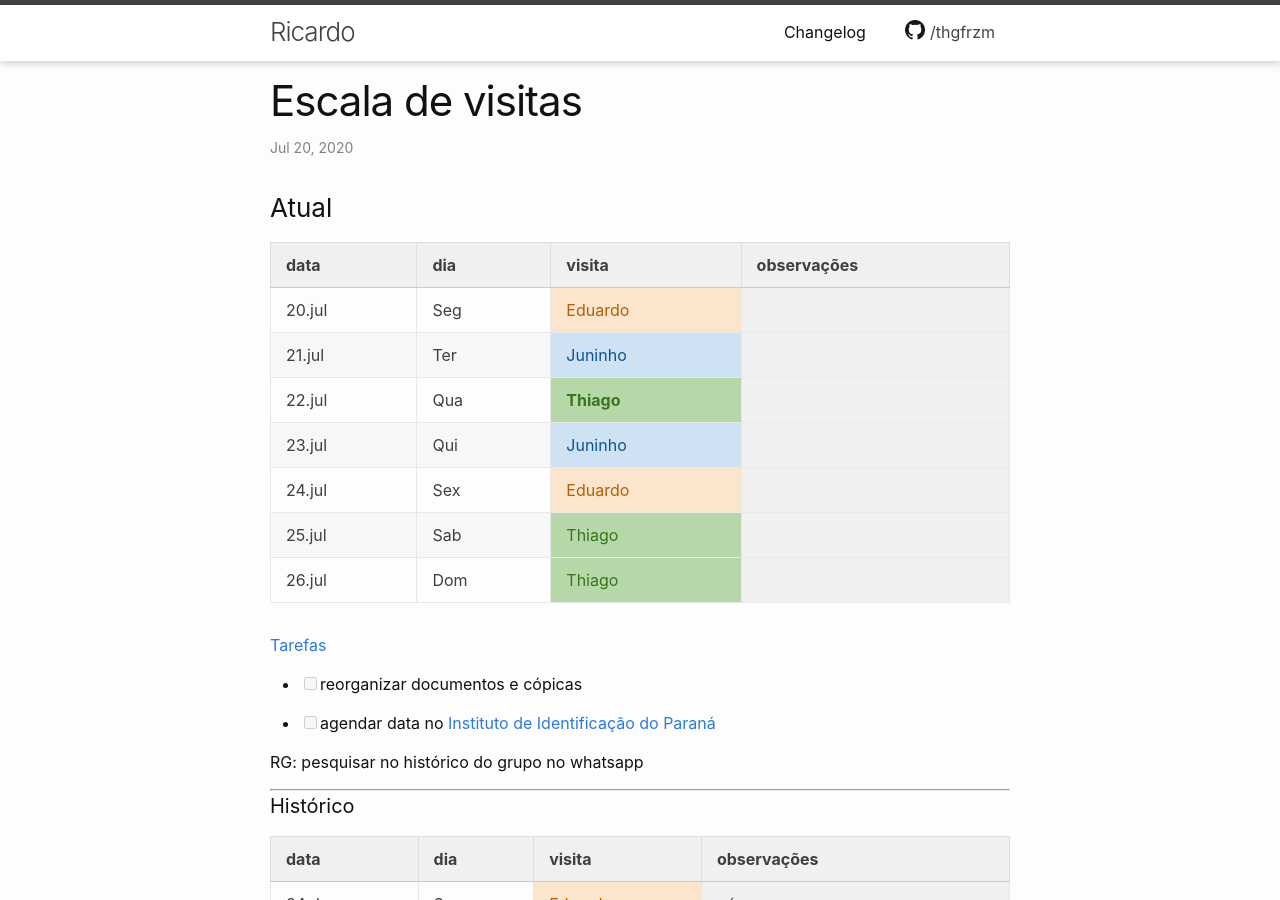
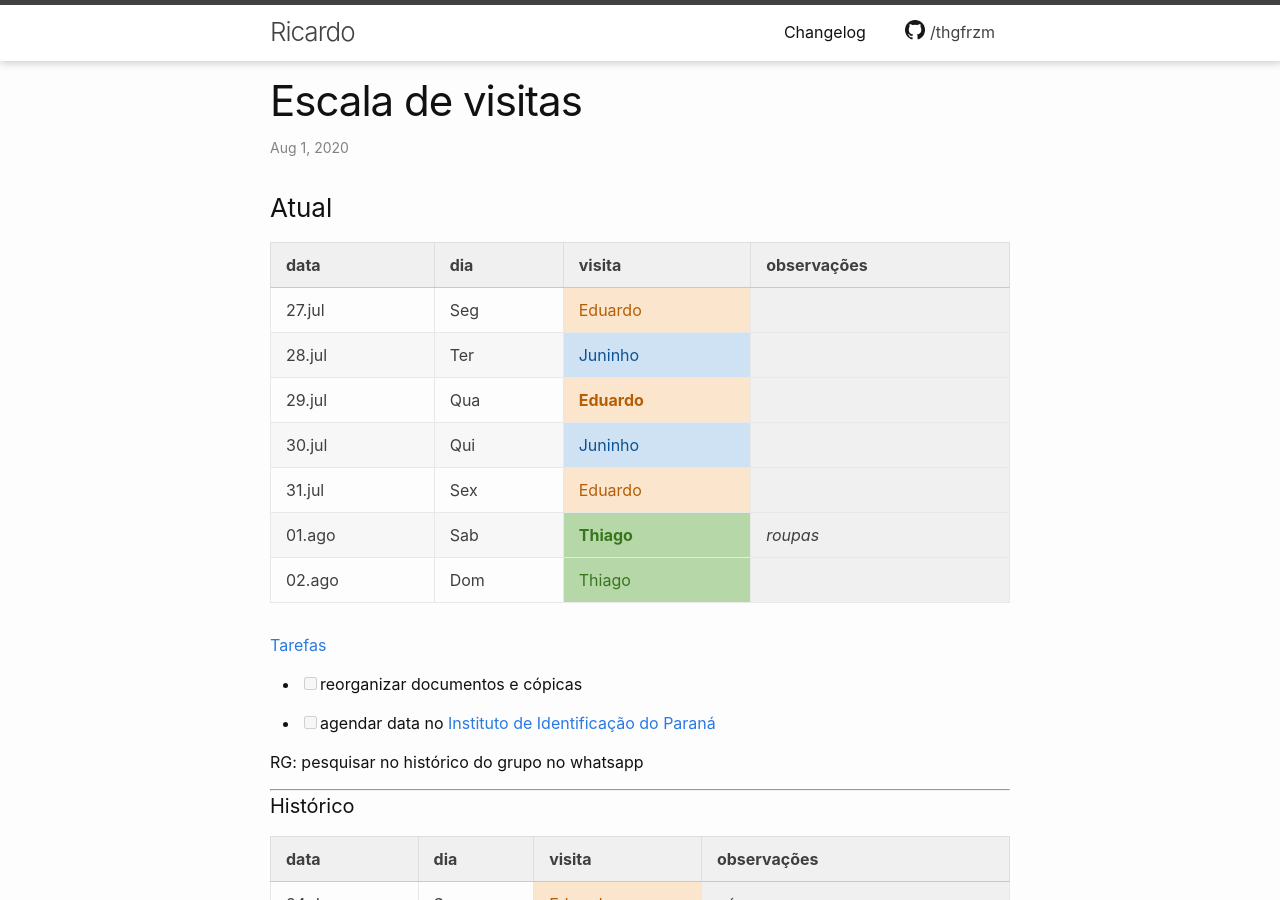
Before and after one commit to thgfrzm/ricardo, a Jekyll site: the page built from _posts/2018-12-23-escala-visitas.markdown, in a window 1280 px wide and 900 px high. Built offline with Jekyll 4.4.1, drawn with Linux system fonts in a browser that asks for light colours; some of the changed text lies outside the part shown.

Commit message:
Update 2018-12-23-escala-visitas.markdown

````diff
--- a/_posts/2018-12-23-escala-visitas.markdown
+++ b/_posts/2018-12-23-escala-visitas.markdown
@@ -1,27 +1,25 @@
 ---
 layout: post
 title:  "Escala de visitas"
-date:   2020-07-20 01:00:00 -0300
+date:   2020-07-31 21:26:00 -0300
 categories: agenda
 ---
 
 ### Atual
 
-| data   | dia | visita     | observações |
-| ------ | --- | ---------- | ----------- |
-| 20.jul | Seg | Eduardo    |             |
-| 21.jul | Ter | Juninho    |             |
-| 22.jul | Qua | **Thiago** |             |
-| 23.jul | Qui | Juninho    |             |
-| 24.jul | Sex | Eduardo    |             |
-| 25.jul | Sab | Thiago     |             |
-| 26.jul | Dom | Thiago     |             |
+| data   | dia | visita      | observações |
+| ------ | --- | ----------- | ----------- |
+| 27.jul | Seg | Eduardo     |             |
+| 28.jul | Ter | Juninho     |             |
+| 29.jul | Qua | **Eduardo** |             |
+| 30.jul | Qui | Juninho     |             |
+| 31.jul | Sex | Eduardo     |             |
+| 01.ago | Sab | **Thiago**  | _roupas_    |
+| 02.ago | Dom | Thiago      |             |
 
 <!--
-### notas
-```
-Thiago deve uma troca para Eduardo (Thiago deve ir 3x/semana por duas semanas seguidas)
-```
+### nota
+
 -->
 
 [Tarefas](https://thgfrzm.github.io/ricardo/lista-tarefas)
@@ -613,3 +611,10 @@ RG: pesquisar no histórico do grupo no whatsapp
 | 17.jul | Sex | Eduardo     |                     |
 | 18.jul | Sab | Thiago      |                     |
 | 19.jul | Dom | Thiago      |                     |
+| 20.jul | Seg | Eduardo     |                     |
+| 21.jul | Ter | Juninho     |                     |
+| 22.jul | Qua | **Thiago**  |                     |
+| 23.jul | Qui | Juninho     |                     |
+| 24.jul | Sex | Eduardo     |                     |
+| 25.jul | Sab | Thiago      |                     |
+| 26.jul | Dom | Thiago      |                     |
````
